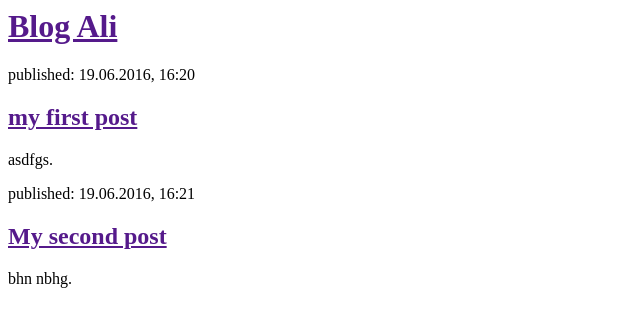
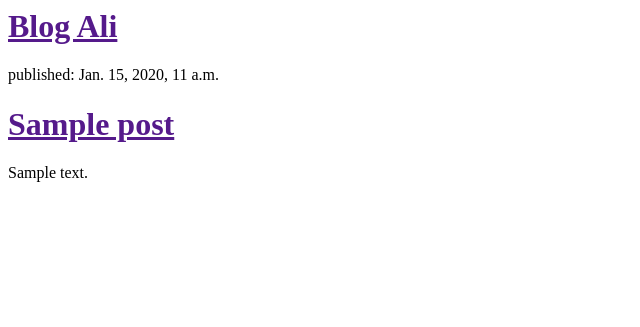
Before and after one commit to AlinaSta/my-first-blog, a Django app: template blog/templates/blog/post_list.html in a window 1280 px wide. Shown: the top 327 px of the page, without its empty margins (0-640 px from the left). Run offline with Django 3.2, Linux system fonts and the light colour scheme; the template is opened without the code that fills it: values that come from a table or form of the project are taken from there, others are empty; tables that the repository leaves empty hold one stand-in row (values such as "Sample post").

Commit message:
Modyfikacja szablonu, by pokazywal posty z bazy danych

```diff
--- a/blog/templates/blog/post_list.html
+++ b/blog/templates/blog/post_list.html
@@ -7,7 +7,18 @@
             <h1><a href="">Blog Ali</a></h1>
         </div>
 
-        <div>
+
+
+
+{% for post in posts %}
+    <div>
+        <p>published: {{ post.published_date }}</p>
+        <h1><a href="">{{ post.title }}</a></h1>
+        <p>{{ post.text|linebreaks }}</p>
+    </div>
+{% endfor %}
+
+        <!--<div>
             <p>published: 19.06.2016, 16:20</p>
             <h2><a href="">my first post</a></h2>
             <p>asdfgs.</p>
@@ -17,6 +28,6 @@
             <p>published: 19.06.2016, 16:21</p>
             <h2><a href="">My second post</a></h2>
             <p>bhn nbhg.</p>
-        </div>
+        </div>-->
     </body>
 </html>
--- a/blog/views.py
+++ b/blog/views.py
@@ -1,4 +1,8 @@
 from django.shortcuts import render
+from .models import Post
+from django.utils import timezone
 
 def post_list(request):
-    return render(request, 'blog/post_list.html', {})
+
+    posts = Post.objects.filter(published_date__lte=timezone.now()).order_by('published_date')
+    return render(request, 'blog/post_list.html', {"posts": posts})
```
